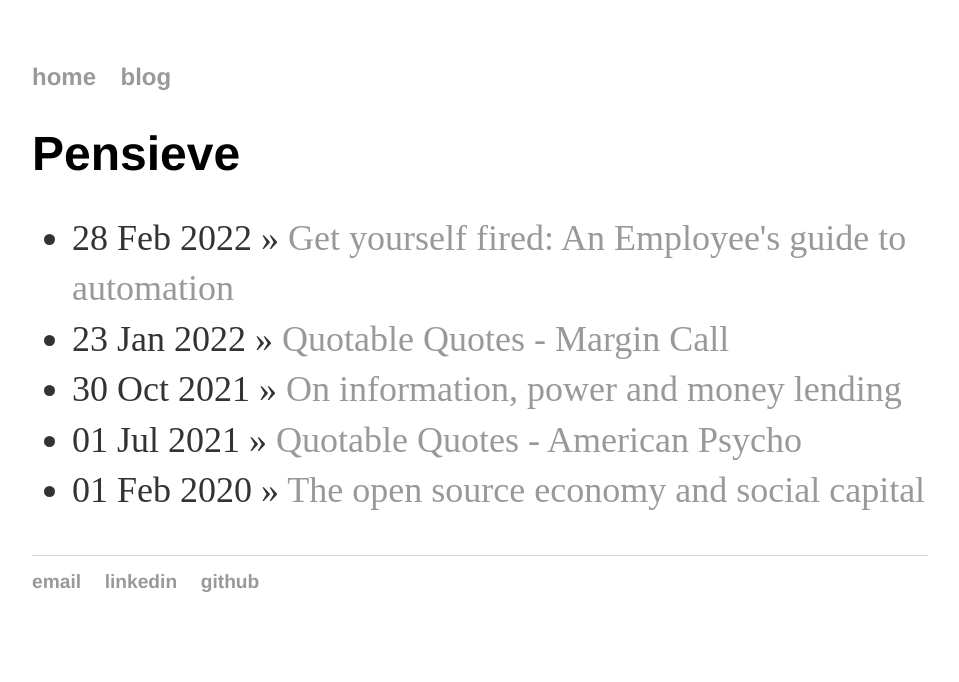
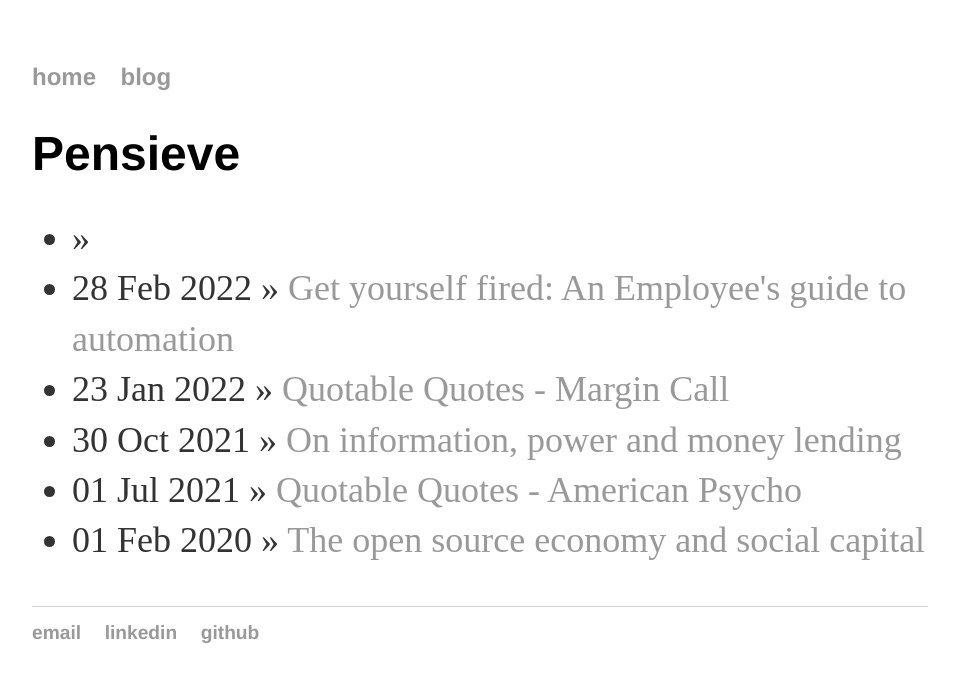
Before and after one commit to dhruvnigam93/dhruvnigam93.github.io, a Jekyll site: the page built from blog/index.html, in a window 1280 px wide. Shown: the top 682 px of the page, without its empty margins (160-1119 px from the left). Built offline with Jekyll 4.4.1, drawn with Linux system fonts in a browser that asks for light colours.

```diff
--- a/blog/index.html
+++ b/blog/index.html
@@ -4,7 +4,7 @@ title: Pensieve
 ---
 	<h1>{{ page.title }}</h1>
 	<ul class="posts">
-
+	  <li><span>{{ post.date | date_to_string }}</span> » <a href="{{ https://protium.co.in/is-automation-killing-jobs-in-the-credit-underwriting/ }}" title="{{ Automation in credit underwriting : Indian MSME perspective }}">{{ Automation in credit underwriting : Indian MSME perspective }}</a></li>
 	  {% for post in site.posts %}
 	    <li><span>{{ post.date | date_to_string }}</span> » <a href="{{ post.url }}" title="{{ post.title }}">{{ post.title }}</a></li>
 	  {% endfor %}
```
